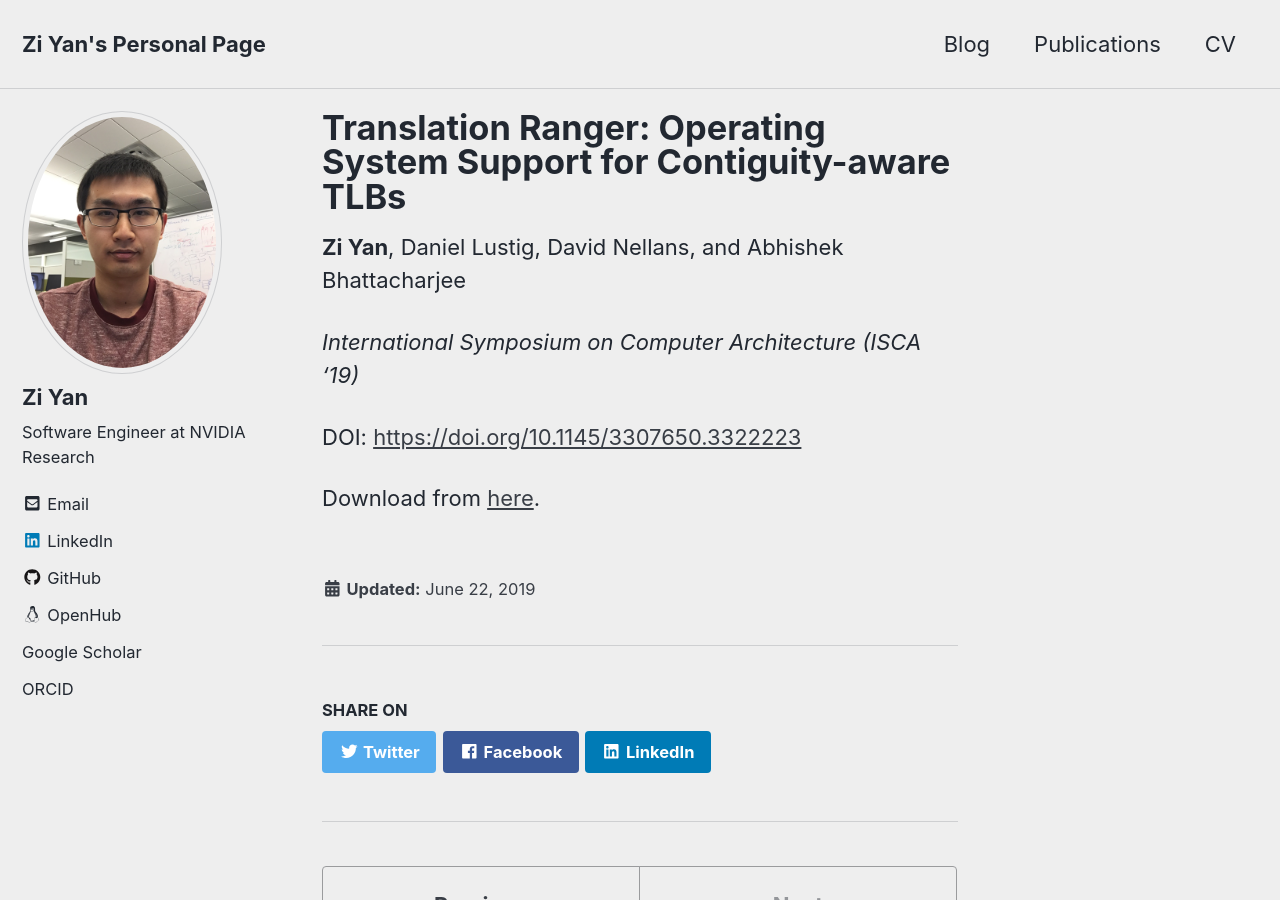
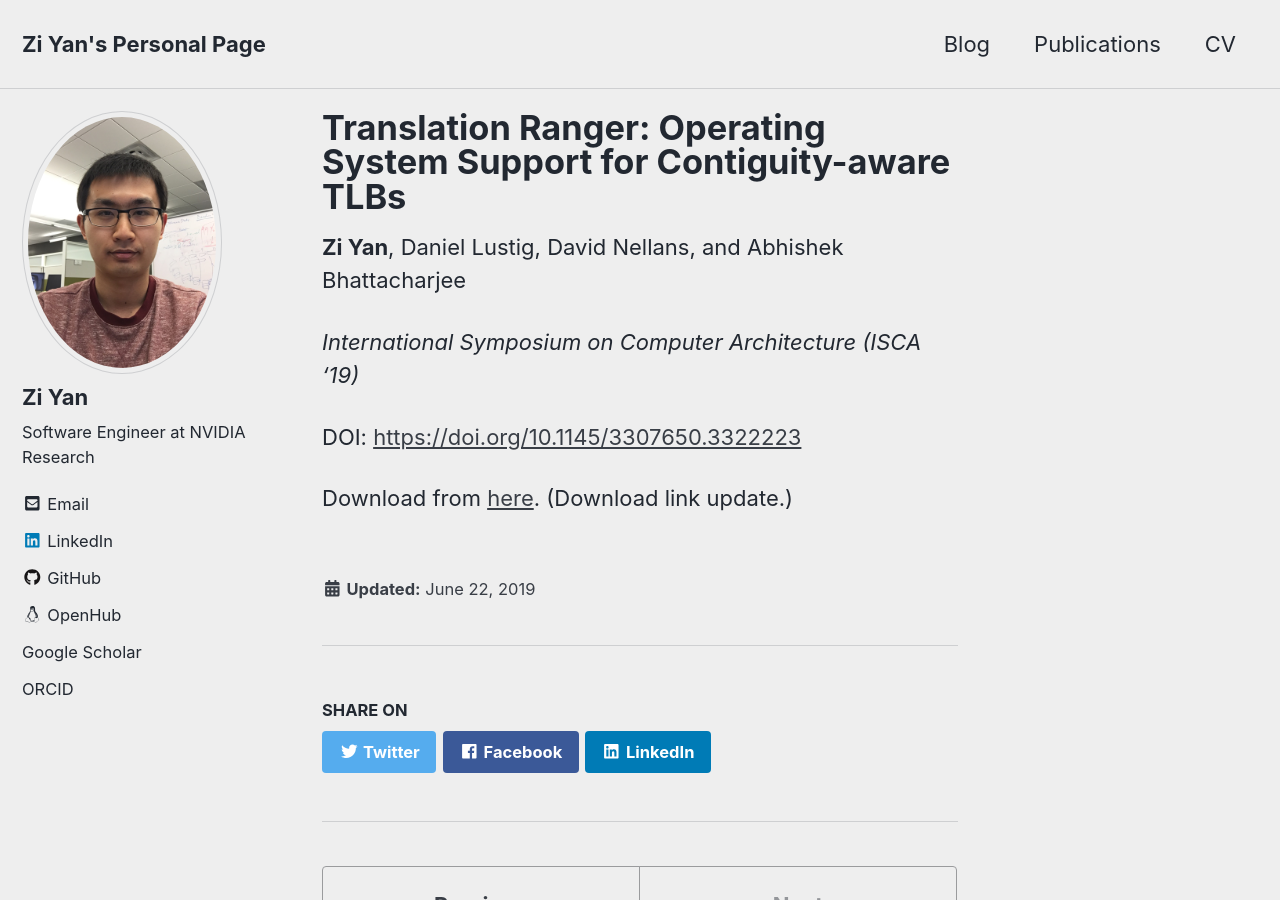
Before and after one commit to x-y-z/x-y-z.github.io, a Jekyll site: the page built from _publications/2019-06-22-ISCA-2019.md, in a window 1280 px wide and 900 px high. Built offline with Jekyll 4.4.1, drawn with Linux system fonts in a browser that asks for light colours; cached includes are drawn as plain includes; comment, search, counter and statistics services are not loaded; a style sheet for code colours, icons or effects is not loaded.

Commit message:
Upload TR camera ready.
Signed-off-by: Zi Yan <zi.yan@normal.zone>

```diff
--- a/_publications/2019-06-22-ISCA-2019.md
+++ b/_publications/2019-06-22-ISCA-2019.md
@@ -14,4 +14,5 @@ excerpt: ""
 
 DOI: [https://doi.org/10.1145/3307650.3322223](https://doi.org/10.1145/3307650.3322223)
 
-Download from [here](#).
+Download from [here](/files/translation_ranger_isca2019.pdf).
+(Download link update.)
```
Also changed, not shown: 1 other file.
